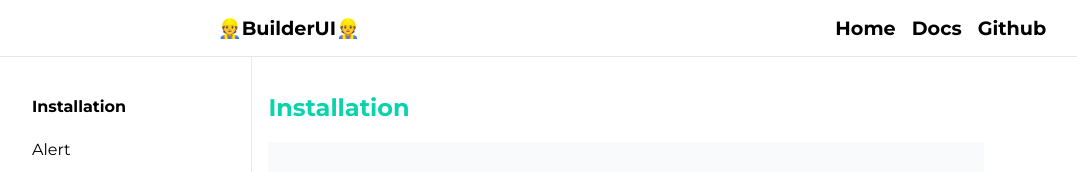
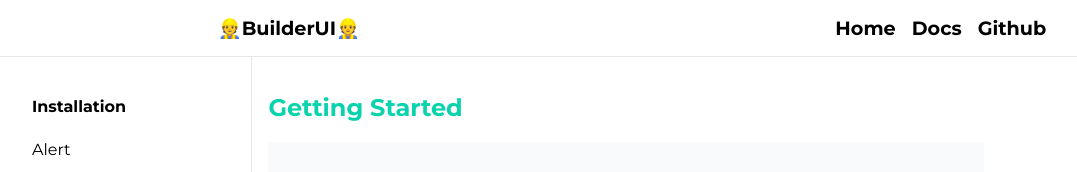
Before and after one commit to shanudjn/BuilderUI, a plain HTML site: page index.html in a window 1280 px wide. Shown: the top 172 px of the page, without its empty margins (0-1077 px from the left). Drawn offline with Linux system fonts and the light colour scheme.

Commit message:
getting started

```diff
--- a/index.html
+++ b/index.html
@@ -45,7 +45,7 @@
     </aside>
     <div class="doc">
         <!--Installation-->
-        <h2 id="installation">Installation</h2>
+        <h2 id="installation">Getting Started</h2>
         <div class="code-snippet">
             <pre>
                 <code>
```
